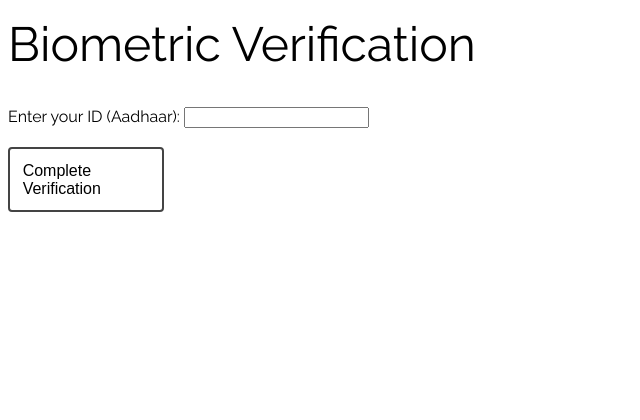
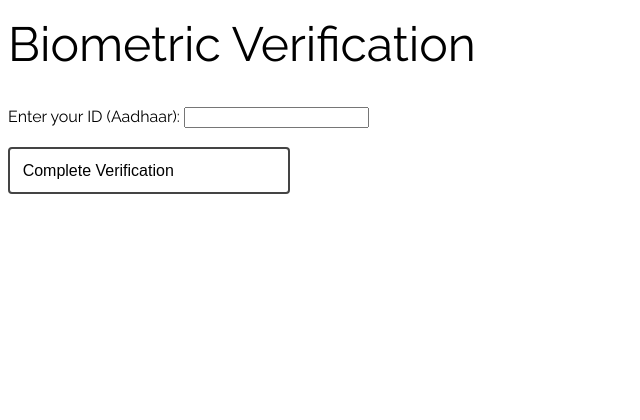
Before and after one commit to naklecha/decentralized-voting-system, a Flask app: page /verify in a window 1280 px wide. Shown: the top 420 px of the page, without its empty margins (0-640 px from the left). Run offline with Flask 2, Linux system fonts and the light colour scheme.

Commit message:
Made width from 10% to 20% for radio button

```diff
--- a/frontend/templates/verification.html
+++ b/frontend/templates/verification.html
@@ -11,7 +11,7 @@
     border: 2px solid #444;
     border-radius: 4px;
     padding: 1% 1% 1% 1%;
-    width: 10%;
+    width: 20%;
 }
 input[type="radio"] {
   opacity: 0;
```
